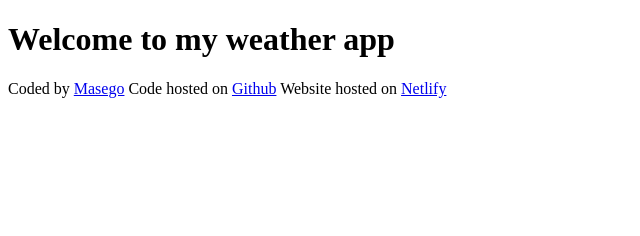
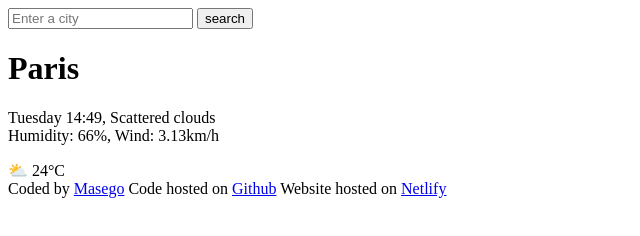
Before and after one commit to segocodedit/weather-app, a plain HTML site: page index.html in a window 1280 px wide. Shown: the whole page, without its empty margins (0-640 px from the left). Drawn offline with Linux system fonts and the light colour scheme.

Commit message:
added the html to the project

```diff
--- a/index.html
+++ b/index.html
@@ -6,7 +6,26 @@
     <title>Weather App</title>
   </head>
   <body>
-    <h1>Welcome to my weather app</h1>
+    <header>
+      <form>
+        <input type="search" placeholder="Enter a city" required />
+        <input type="submit" value="search" />
+      </form>
+    </header>
+
+    <main>
+      <div>
+        <h1>Paris</h1>
+        <p>
+          Tuesday 14:49, Scattered clouds
+          <br />
+          Humidity: 66%, Wind: 3.13km/h
+        </p>
+      </div>
+
+      <div>⛅ 24°C</div>
+    </main>
+
     <footer>
       Coded by
       <a href="https://github.com/segocodedit" target="_blank">Masego</a> Code
```
